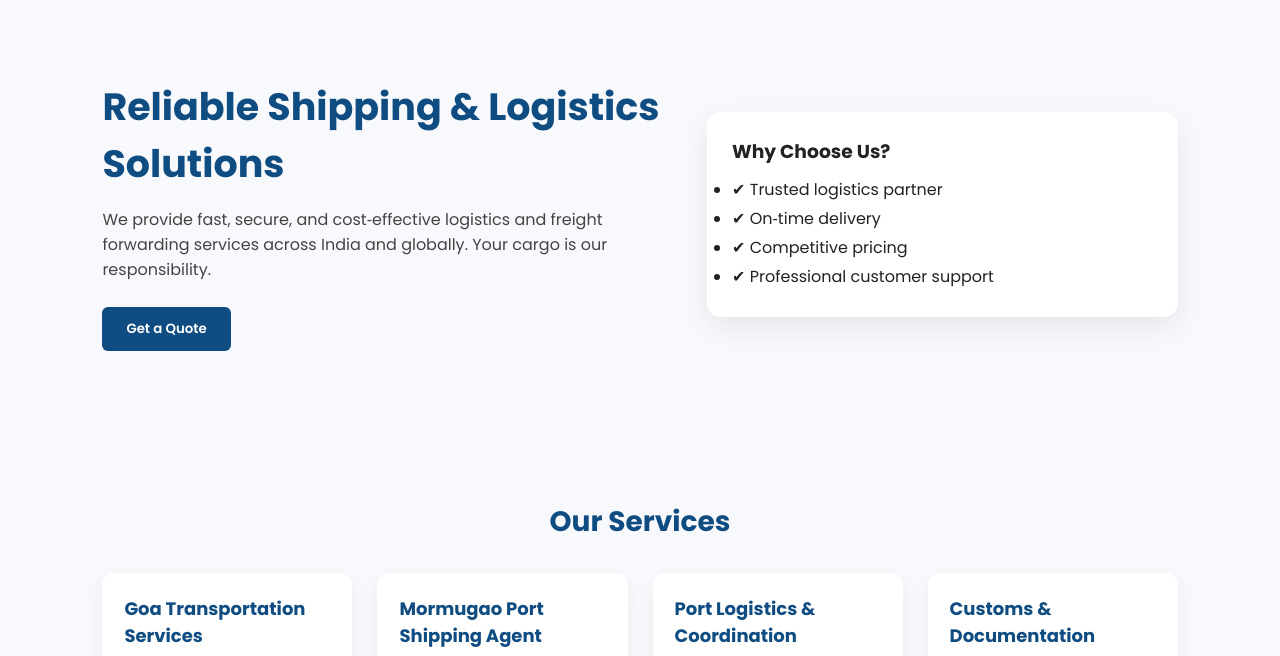
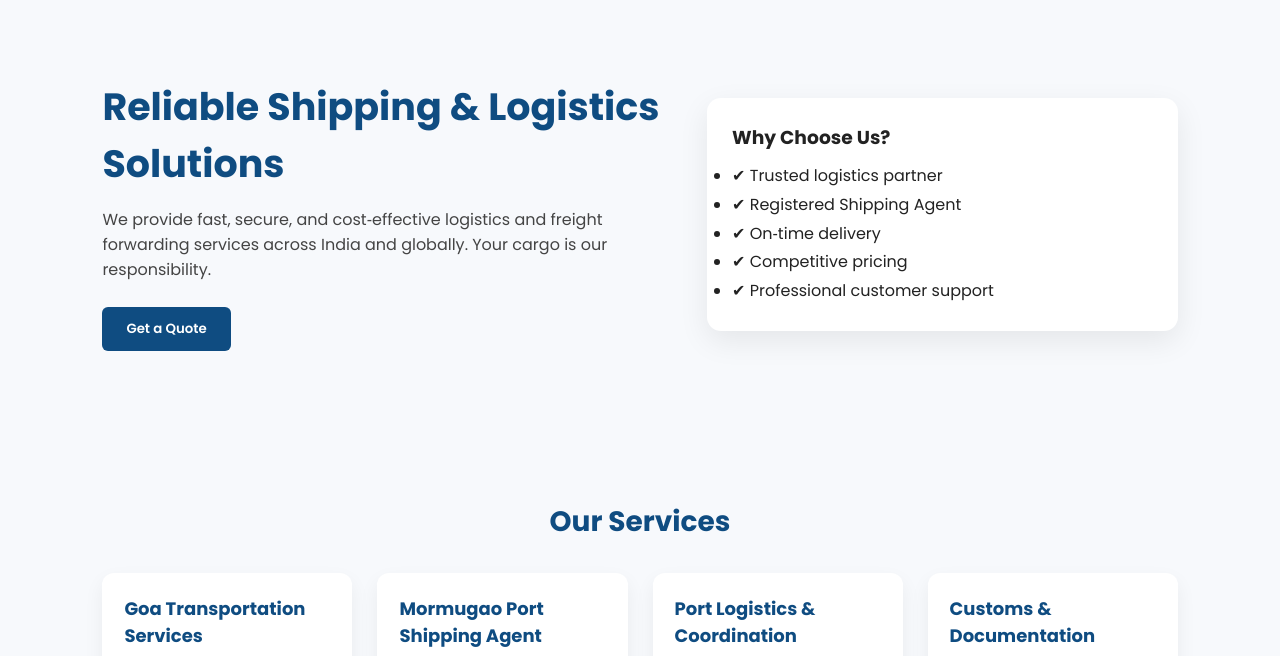
Before and after one commit to saishippinglogistics/saishippinglogistics, a plain HTML site: page index.html in a window 1280 px wide. Shown: the part 102-758 px from the top of the page. Drawn offline with Linux system fonts and the light colour scheme.

Commit message:
Add files via upload

```diff
--- a/index.html
+++ b/index.html
@@ -71,6 +71,7 @@ footer { background: #0a2f52; color: white; padding: 20px 8%; text-align: center
     <h3>Why Choose Us?</h3>
     <ul style="margin-top:10px; line-height:1.8;">
       <li>✔ Trusted logistics partner</li>
+      <li>✔ Registered Shipping Agent</li>
       <li>✔ On‑time delivery</li>
       <li>✔ Competitive pricing</li>
       <li>✔ Professional customer support</li>
```
